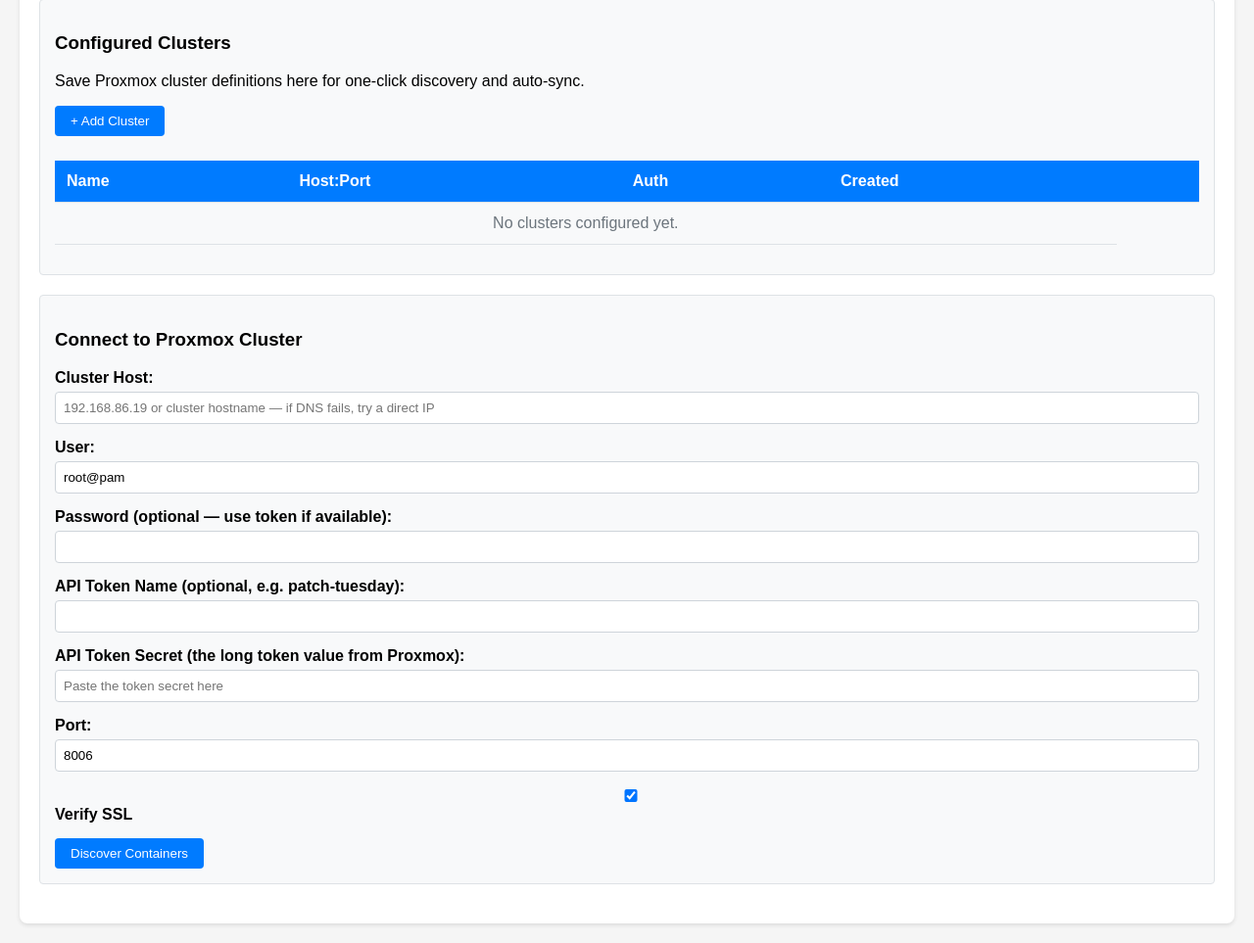
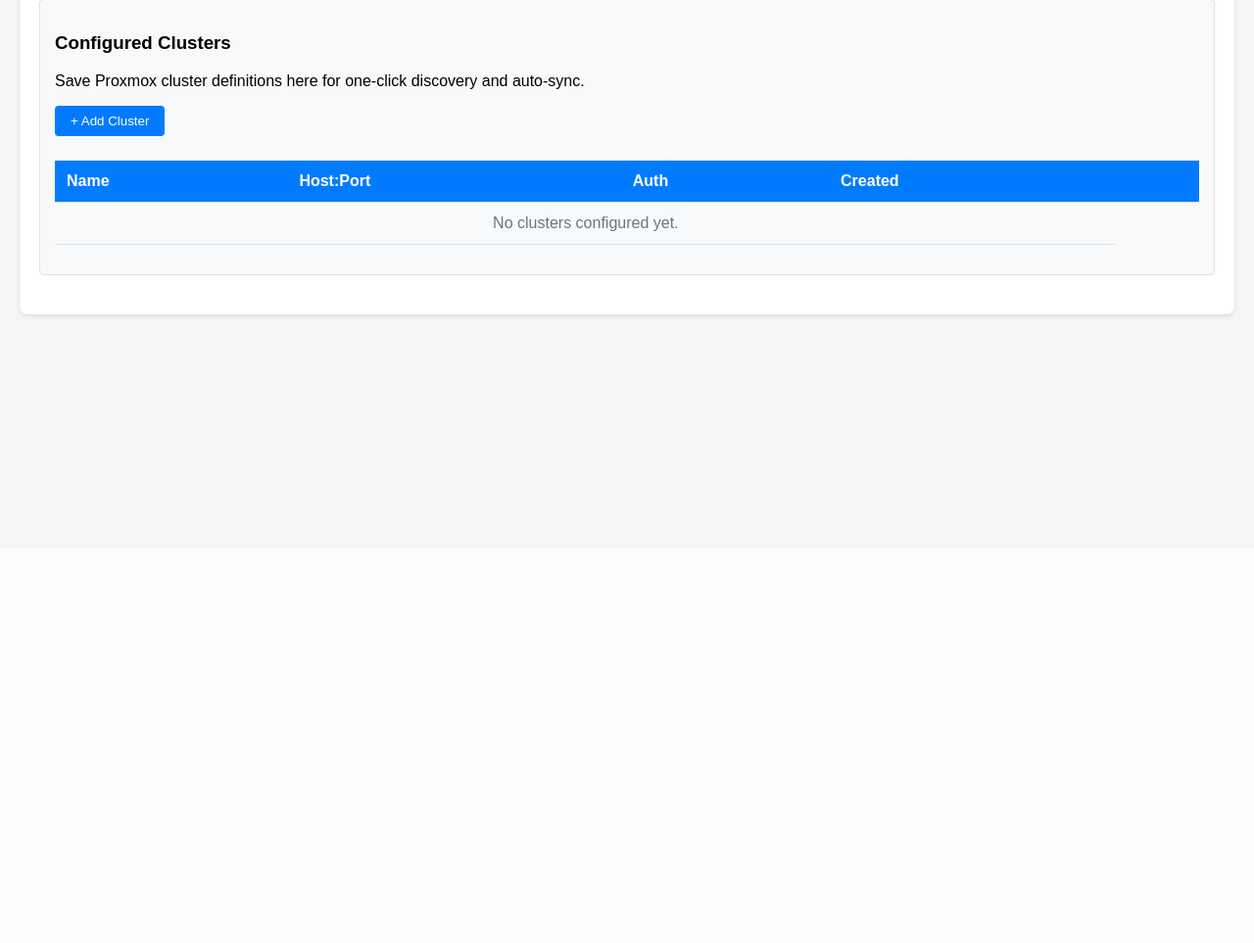
Before and after one commit to adamrfox/Patch-Tuesday, a Flask app: page / in a window 1280 px wide, after a click on "Discovery". Shown: the part 240-1203 px from the top of the page at 98% size. After the commit the page ends 564 px from the top, so only its background shows below. Run offline with Flask 3, Linux system fonts and the light colour scheme; data comes from the database, SQL or seed files in the repository; data that the repository does not hold is empty.

Commit message:
refactor: remove manual 'Connect to Proxmox Cluster' form (redundant with saved clusters)
With the ability to save clusters and use 'Discover from All Clusters',
the one-off manual discovery card is redundant. Remove it along with its
submit handler and clean up getImportAuthBody() which no longer needs
inline auth fields.

Co-Authored-By: Claude Code <noreply@anthropic.com>

```diff
--- a/web/templates/index.html
+++ b/web/templates/index.html
@@ -527,44 +527,7 @@
                 </div>
             </div>
 
-            <!-- Manual Discovery Card (existing) -->
-            <div class="card">
-                <h3>Connect to Proxmox Cluster</h3>
-                <form id="discoverForm">
-                    <div class="form-group">
-                        <label for="discovery_host">Cluster Host:</label>
-                        <input type="text" id="discovery_host" name="host" placeholder="192.168.86.19 or cluster hostname — if DNS fails, try a direct IP" required>
-                    </div>
-                    <div class="form-group">
-                        <label for="discovery_user">User:</label>
-                        <input type="text" id="discovery_user" name="user" placeholder="root@pam" value="root@pam">
-                    </div>
-                    <div class="form-group">
-                        <label for="discovery_password">Password (optional — use token if available):</label>
-                        <input type="password" id="discovery_password" name="password">
-                    </div>
-                    <div class="form-group">
-                        <label for="discovery_token">API Token Name (optional, e.g. patch-tuesday):</label>
-                        <input type="text" id="discovery_token" name="token_name">
-                    </div>
-                    <div class="form-group">
-                        <label for="discovery_token_value">API Token Secret (the long token value from Proxmox):</label>
-                        <input type="password" id="discovery_token_value" name="token_value" placeholder="Paste the token secret here">
-                    </div>
-                    <div class="form-group">
-                        <label for="discovery_port">Port:</label>
-                        <input type="number" id="discovery_port" name="port" value="8006">
-                    </div>
-                    <div class="form-group">
-                        <label>
-                            <input type="checkbox" id="discovery_verify_ssl" name="verify_ssl" checked> Verify SSL
-                        </label>
-                    </div>
-                    <button type="submit">Discover Containers</button>
-                </form>
-            </div>
-
-            <div id="discoveryLoading">
+            <div id="discoveryLoading" style="display:none;">
                 <div class="spinner"></div>
                 <div>Scanning Proxmox cluster…</div>
             </div>
@@ -809,43 +772,6 @@
             });
         });
 
-        // Discovery tab functions
-        document.getElementById('discoverForm').addEventListener('submit', function(e) {
-            e.preventDefault();
-
-            const formData = new FormData(this);
-            const data = {};
-            for (let [key, value] of formData.entries()) {
-                data[key] = value;
-            }
-            // Convert boolean fields
-            data.verify_ssl = document.getElementById('discovery_verify_ssl').checked;
-            data.ignore_172 = document.getElementById('discovery_ignore_172').checked;
-
-            const loading = document.getElementById('discoveryLoading');
-            loading.style.display = 'block';
-
-            fetch('/proxmox/discover', {
-                method: 'POST',
-                headers: { 'Content-Type': 'application/json' },
-                body: JSON.stringify(data)
-            })
-            .then(response => response.json())
-            .then(data => {
-                if (data.success) {
-                    showDiscoveryResults(data.containers, document.getElementById('discovery_host').value, data.filtered_172);
-                } else {
-                    document.getElementById('discoveryLoading').style.display = 'none';
-                    alert('Discovery failed: ' + data.message);
-                }
-            })
-            .catch(error => {
-                console.error('Error:', error);
-                document.getElementById('discoveryLoading').style.display = 'none';
-                alert('Error occurred during discovery');
-            });
-        });
-
         // Sort state
         let _sortCol = -1;
         let _sortAsc = true;
@@ -1002,15 +928,7 @@
         }
 
         function getImportAuthBody() {
-            const body = {
-                host: document.getElementById('discovery_host').value,
-                user: document.getElementById('discovery_user').value,
-                password: document.getElementById('discovery_password').value,
-                token_name: document.getElementById('discovery_token').value,
-                token_value: document.getElementById('discovery_token_value').value,
-                port: document.getElementById('discovery_port').value,
-                verify_ssl: document.getElementById('discovery_verify_ssl').checked,
-            };
+            const body = {};
             const sshVal = document.getElementById('discovery_ssh_user').value.trim();
             if (sshVal) body.ssh_user = sshVal;
             // If we have a tracked cluster_id from discovery, use those credentials
```
